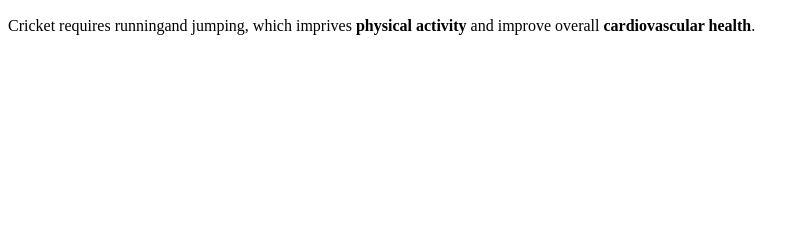
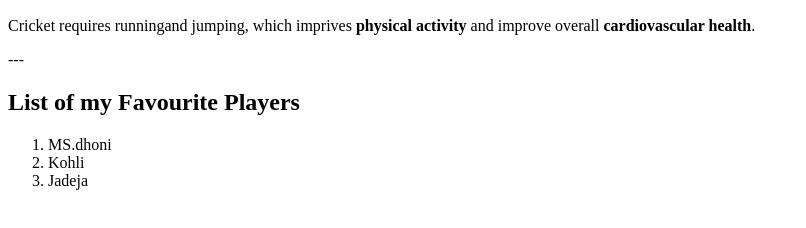
Before and after one commit to 44-563-Web-Apps-S23/44563-webapps-assignment-3-saikrishna-ganji, a plain HTML site: page index.html in a window 1280 px wide. Shown: the part 110-338 px from the top of the page, without its empty margins (0-806 px from the left). Drawn offline with Linux system fonts and the light colour scheme.

Commit message:
updated ordered list

```diff
--- a/index.html
+++ b/index.html
@@ -12,4 +12,13 @@
     <p>
         Cricket requires runningand jumping, which imprives <b>physical activity</b> and improve overall <b>cardiovascular health</b>.
     </p>
+
+    ---
+
+    <h2>List of my Favourite Players</h2>
+    <ol>
+        <li>MS.dhoni</li>
+        <li>Kohli</li>
+        <li>Jadeja</li>
+    </ol>
 </body>
```
